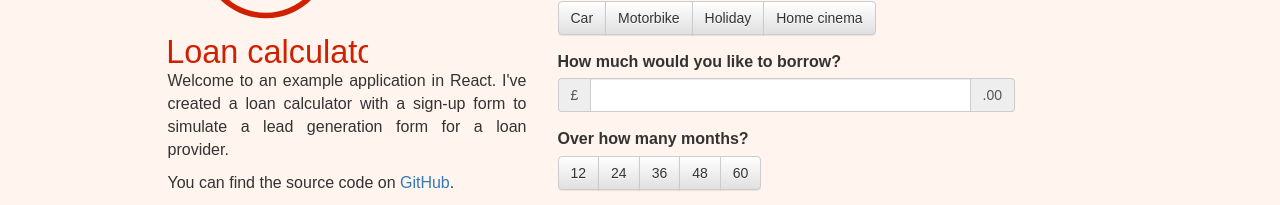
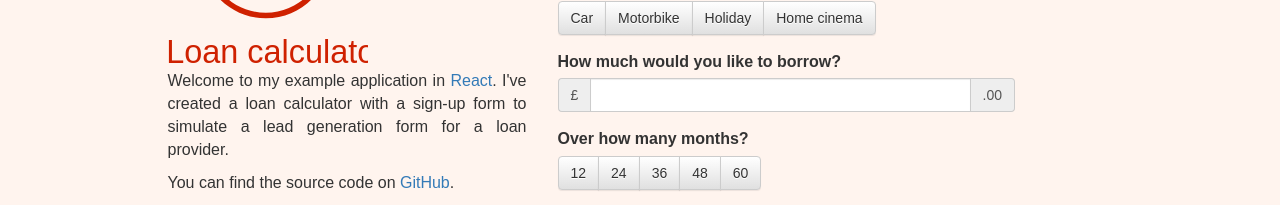
Before and after one commit to rbdevelopment/react-loan-calculator, a React app: page / in a window 1280 px wide. Shown: the part 168-373 px from the top of the page. Built offline with nearby package versions, Linux system fonts and the light colour scheme; a web font is replaced by a local one.

Commit message:
Updated the index page. Add a form completed event to the Contact component.

```diff
--- a/public/index.html
+++ b/public/index.html
@@ -44,8 +44,8 @@
             <section class="col-md-4 col-md-offset-1" id='info-container'>
                 <img src='images/logo.svg' title='' alt='logo' id='logo' />
 
-                <p>Welcome to an example application in React. I've created a loan calculator with a sign-up form to simulate
-                    a lead generation form for a loan provider.
+                <p>Welcome to my example application in <a target='_blank' href='https://facebook.github.io/react'>React</a>.
+                    I've created a loan calculator with a sign-up form to simulate a lead generation form for a loan provider.
                 </p>
                 <p>You can find the source code on <a target='_blank' href='https://github.com/rbdevelopment/react-loan-calculator'>GitHub</a>.
                 </p>
--- a/src/components/app.jsx
+++ b/src/components/app.jsx
@@ -6,19 +6,25 @@ export default class App extends React.Component {
   constructor(props) {
     super(props);
     this.state = {
-      calcData: {}
+      calcData: {},
+      contactData: {}
     };
   }
   onCompletedCalcForm = (data) => {
     this.setState({ calcData: data });
   }
+
+  onCompletedContactForm = (data) => {
+    this.setState({ contactData: data });
+  }
+
   render() {
     let current;
     if (this.state.calcData.installment > 0) {
-      current = <Contact />;
+      current = <Contact onCompletedForm={this.onCompletedCalcForm} />;
     }
     else {
-      current = <Calc onCompletedForm={this.onCompletedCalcForm} />;
+      current = <Calc onCompletedForm={this.onCompletedContactForm} />;
     }
 
     return (
```
